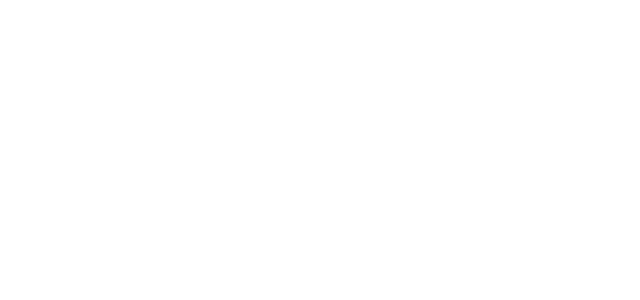
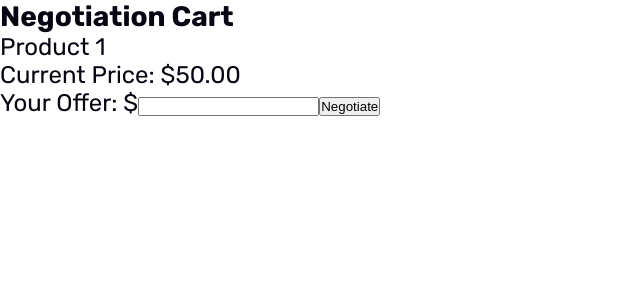
Before and after one commit to OlaoluOfficial/food_delivery_app, a React (Create React App) app in the folder frontend/client/: page /cart2 in a window 1280 px wide. Before the commit this address had no page. Shown: the top 300 px of the page, without its empty margins (0-640 px from the left). Built offline with nearby package versions, Linux system fonts and the light colour scheme.

Commit message:
rough template of the negotiation cart

```diff
--- a/frontend/client/src/App.js
+++ b/frontend/client/src/App.js
@@ -10,12 +10,14 @@
 import SpecialOffer from "./users/pages/SpecialOffer";
 import Homepage from "./users/Homepage";
 import FAQs from "./users/components/Faq";
+import MainApp from "./users/pages/Cart2";
 
 const App = () => {
   return (
     <UserContextProvider>
       <Router>
         <Routes>
+          <Route path="/cart2" element={<MainApp />} />
           <Route path="/login" element={<LoginPage />} />
           <Route path="/register" element={<RegisterPage />} />
           <Route path="/cart" element={<Cart />} />
--- a/frontend/client/src/index.css
+++ b/frontend/client/src/index.css
@@ -33,7 +33,7 @@
 }
 .section-hero {
   background-image: linear-gradient(to right bottom, #190d02f6, #4c2506d6),
-    url(./users/beans-beautiful.jpg);
+    url(./users/img/bg-rice.jpeg);
   width: 100%;
   height: 100vh;
   background-size: cover;
--- a/frontend/client/src/users/Hero.js
+++ b/frontend/client/src/users/Hero.js
@@ -1,4 +1,4 @@
-import img from "../src/img/EatRite-logo.png";
+import img from "./img/EatRite-logo.png";
 import React from "react";
 
 export default function Hero() {
--- a/frontend/client/src/users/components/Footer.jsx
+++ b/frontend/client/src/users/components/Footer.jsx
@@ -8,7 +8,7 @@
   AiFillAppstore,
   AiFillApple,
 } from "react-icons/ai";
-import img from "../img/Beans logo.jpg";
+import img from "../img/footer-logo.png";
 import { Link } from "react-router-dom/dist/umd/react-router-dom.development";
 
 export default function Footer() {
--- a/frontend/client/src/users/components/Marquee.css
+++ b/frontend/client/src/users/components/Marquee.css
@@ -1,20 +1,41 @@
-.marquee-wrapper {
+.marquee-inner-wrapper {
   /* border: 1px solid; */
-  height: 35vh;
-  width: 95%;
+  height: 27vh;
+  width: 98%;
   background-color: #fff;
   box-shadow: 0 0 10px #0000001a;
-  padding: 15px;
+  padding: 10px;
   margin: auto;
 }
-.card-wrapper {
+.marquee-wrapper{
+    background-color:#fff2e8 ;
+    padding-top: 5rem;
+}
+/* .card-wrapper {
+  border: 1px solid;
+} */
+
+.marqueeImage {
+  width: 15rem;
   /* border: 1px solid; */
 }
 
-.marqueeImage {
+.marqueeImage1 {
   width: 15rem;
+  height: 14rem;
+  /* border: 1px solid; */
 }
 
 .marquee-inner {
   margin-right: 4rem;
+  /* border: 1px solid; */
 }
+
+.marquee-container{
+    display: flex;
+    justify-content: space-between;
+    align-items: center;
+    padding: 0;
+    /* border: 1px solid; */
+    margin: 0;
+}
--- a/frontend/client/src/users/components/Marquee.js
+++ b/frontend/client/src/users/components/Marquee.js
@@ -6,11 +6,11 @@
   return (
     <section className="marquee-wrapper">
       <div className="marquee-inner-wrapper card-wrapper">
-        <Marquee className="d-flex justify-content-between align-items-center">
+        <Marquee className="marquee-container">
           <div className="marquee-inner">
             <img
               src="images/brand-01.png"
-              className="marqueeImage"
+              className="marqueeImage1"
               alt="brand logo"
             />
           </div>
--- a/frontend/client/src/users/pages/Cart-page.js
+++ b/frontend/client/src/users/pages/Cart-page.js
@@ -1,11 +1,43 @@
-import React from "react";
+import React, { useState } from "react";
 
-function Cart () {
-  return(
-    <div>
-      Cart Page
+const NegotiationCart = ({ product, onNegotiate }) => {
+  const [offerPrice, setOfferPrice] = useState("");
+
+  const handleOfferChange = (event) => {
+    setOfferPrice(event.target.value);
+  };
+
+  const handleNegotiate = () => {
+    const minimumPrice = product.minimumPrice; // Replace with actual backend logic
+    const userOffer = parseFloat(offerPrice);
+
+    if (!isNaN(userOffer) && userOffer >= minimumPrice) {
+      // Accept the offer
+      onNegotiate(product.id, userOffer);
+    } else {
+      // Show an error (you might want to handle this differently)
+      alert("Error: Invalid offer or below minimum price!");
+    }
+  };
+
+  return (
+    <div className="negotiation-cart">
+      <h3>Negotiation Cart</h3>
+      <div>
+        <p>{product.name}</p>
+        <p>Current Price: ${product.price.toFixed(2)}</p>
+        <label>
+          Your Offer: $
+          <input
+            type="number"
+            value={offerPrice}
+            onChange={handleOfferChange}
+          />
+        </label>
+        <button onClick={handleNegotiate}>Negotiate</button>
+      </div>
     </div>
-  )
-}
+  );
+};
 
-export default Cart;
+export default NegotiationCart;
--- /dev/null
+++ b/frontend/client/src/users/pages/Cart2.js
@@ -0,0 +1,35 @@
+import React, { useState } from "react";
+import NegotiationCart from "./Cart-page";
+
+const MainApp = () => {
+  const [negotiationCart, setNegotiationCart] = useState([]);
+
+  const handleNegotiate = (productId, userOffer) => {
+    // Send a request to the backend to process the negotiation
+    // You would typically make an API call to handle this negotiation on the server
+    // You can replace the following lines with actual backend logic
+    const updatedNegotiationCart = negotiationCart.map((item) =>
+      item.id === productId ? { ...item, userOffer } : item
+    );
+    setNegotiationCart(updatedNegotiationCart);
+  };
+
+  const products = [
+    { id: 1, name: "Product 1", price: 50.0, minimumPrice: 45.0 },
+    // Add more products...
+  ];
+
+  return (
+    <div className="main-app">
+      {products.map((product) => (
+        <NegotiationCart
+          key={product.id}
+          product={product}
+          onNegotiate={handleNegotiate}
+        />
+      ))}
+    </div>
+  );
+};
+
+export default MainApp;
```
